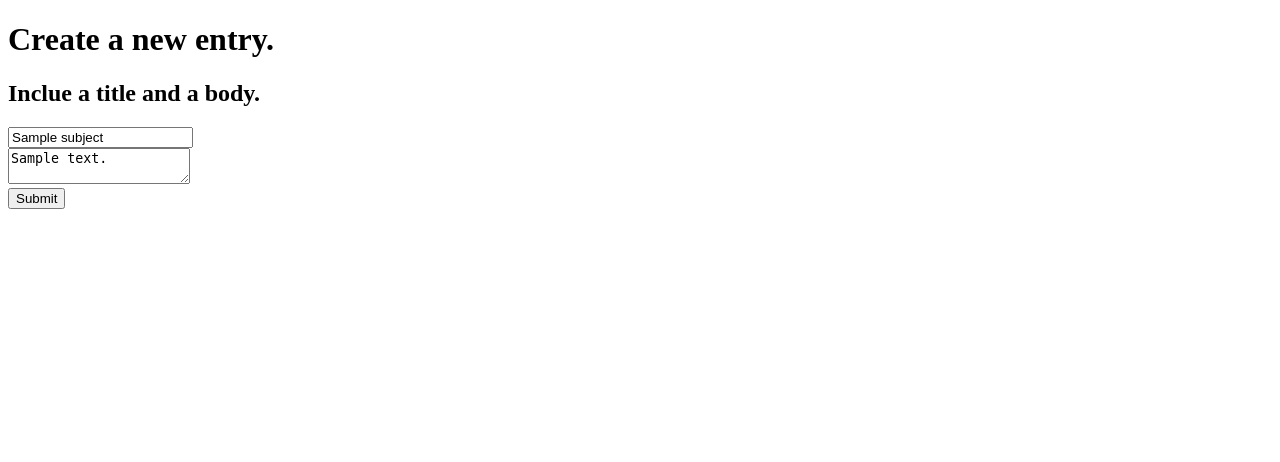
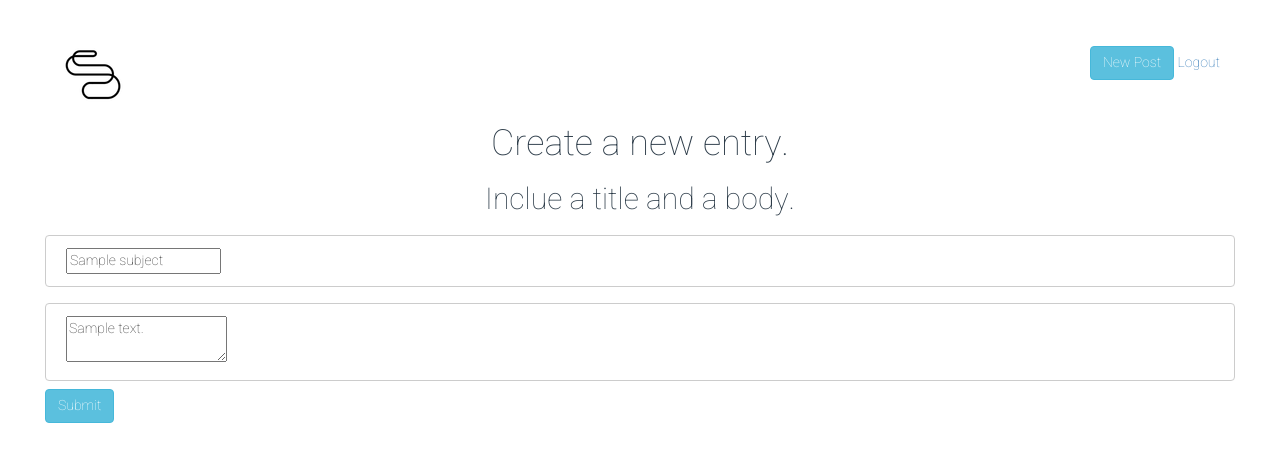
Before and after one commit to sarahkcaplan/blog-short-for-weblog, a Python web app: template templates/newpost.html in a window 1280 px wide. Shown: the top 462 px of the page. Run offline with Jinja, Linux system fonts and the light colour scheme; the template is opened without the code that fills it: most values are stand-ins (such as "Sample title", 1, 10 or a date in 2020).

Commit message:
Added CSS to New Post page

```diff
--- a/templates/newpost.html
+++ b/templates/newpost.html
@@ -1,22 +1,28 @@
-<!DOCTYPE html>
-<html>
-<head>
-	<title>Blog. New Post.</title>
-</head>
-<body>
-	<h1>Create a new entry.</h1>
-	<h2>Inclue a title and a body.</h2>
-	<form method ="post">
-		<div class="title">
-			<input type = "text" name ="subject" value ="{{subject}}" >
+{% extends "base.html" %}
+
+	<title>
+		{% block title%} Blog. New Post.{% endblock title %}
+	</title>
+
+	{% block section %}
+	<div class="container-fluid">
+		<div class="row">
+			<h1>Create a new entry.</h1>
+			<h2>Inclue a title and a body.</h2>
 		</div>
-		<div class="body">
-			<textarea name="content">{{content}}</textarea>
+		<div class="row-fluid">
+			<form method ="post">
+				<div class="field">
+					<input type = "text" name ="subject" placeholder ="Post title" value ="{{subject}}">
+				</div>
+				<div class="field">
+					<textarea placeholder="Post content" name="content">{{content}}</textarea>
+				</div>
+				{{error}}
+				<div>
+					<input type="submit" class="btn btn-info" role="button">
+				</form>
+			</div>
 		</div>
-		{{error}}
-		<div class="button">
-			<input type="submit">
-		</div>
-	</form>
-</body>
-</html>
+	</div>
+	{% endblock section%}
```
